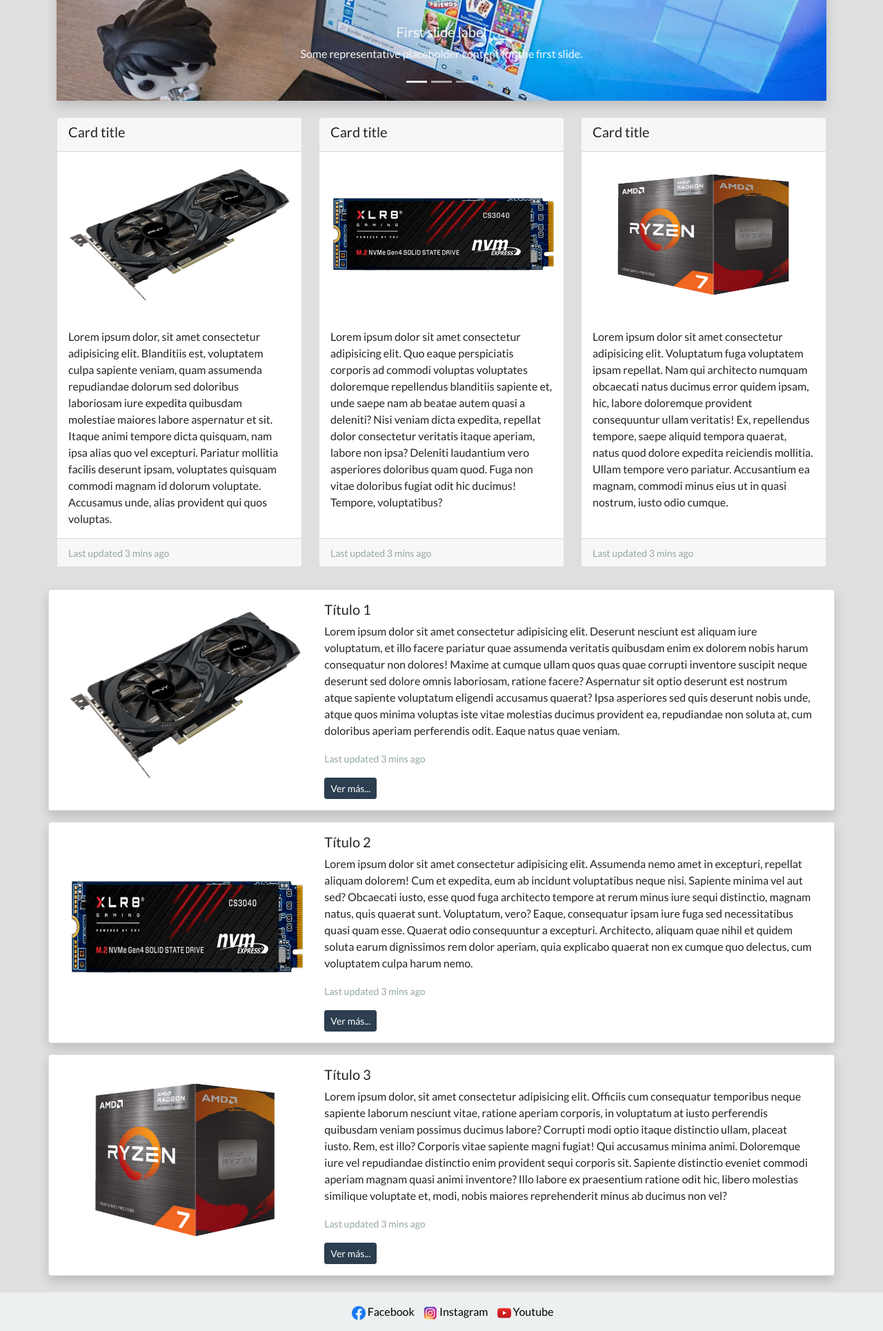
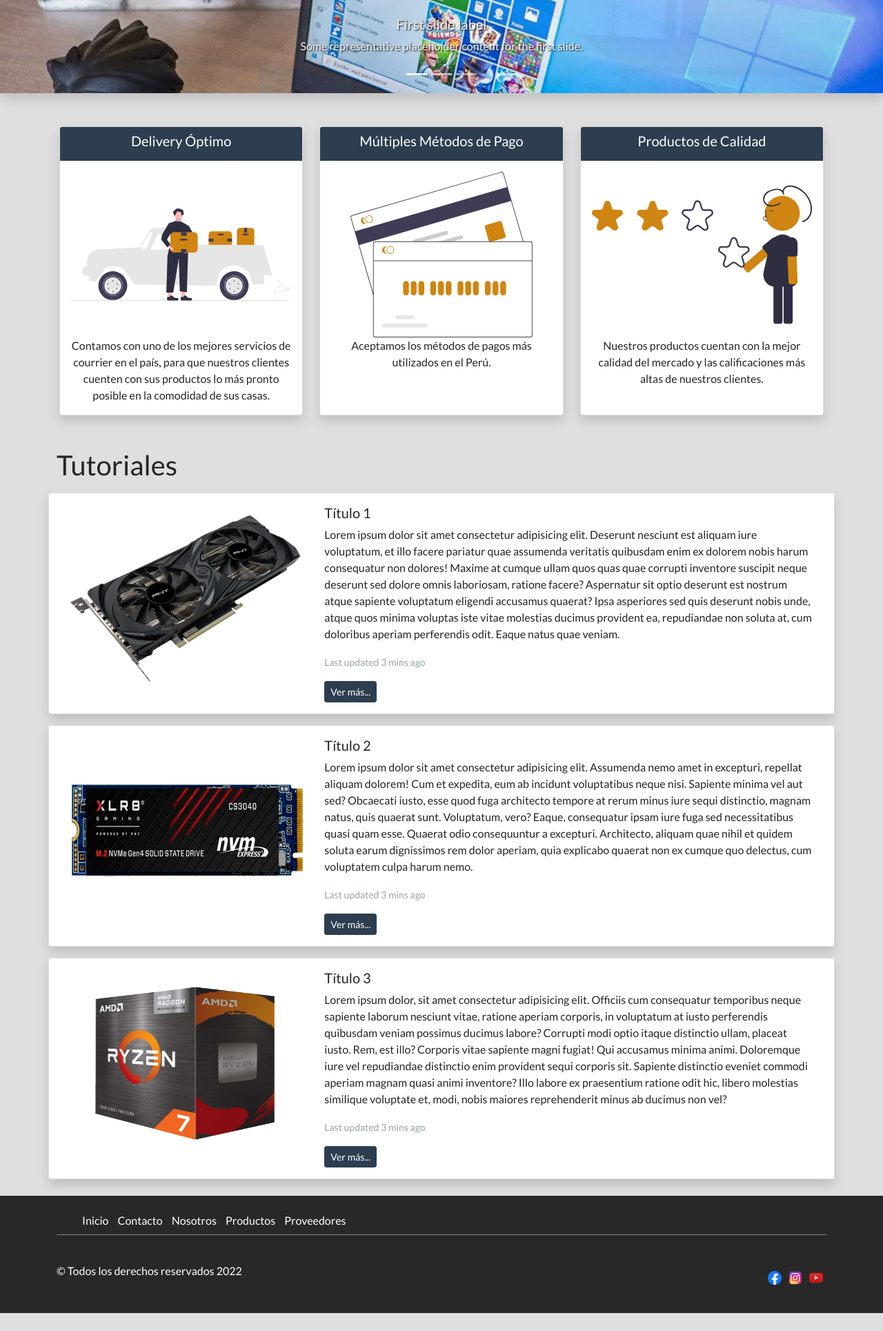
Before and after one commit to jesus9314/quantumWolrdBootstrap, a website: page index.html in a window 1280 px wide. Shown: the part 470-2399 px from the top of the page at 69% size. After the commit the page ends 2373 px from the top, so only its background shows below. Drawn offline with Linux system fonts and the light colour scheme.

Commit message:
Modificacion del footer

```diff
--- a/css/style2.css
+++ /dev/null
@@ -1,154 +0,0 @@
-@charset "UTF-8";
-/*Estilos Globales */
-body {
-  background-color: #dfdfdf;
-  padding-top: 6.5rem; }
-
-/*Personalizando el Carrusel*/
-.carousel-item {
-  height: 32rem; }
-
-/*Personalizamos el logo*/
-#mainLogo {
-  height: 3rem;
-  padding: 2px; }
-
-/*tamaño estandar a las imágenes*/
-.card-img-top {
-  height: 15rem; }
-
-.card-img {
-  height: 19rem; }
-
-.img-thumbnail {
-  height: 18rem; }
-
-.product {
-  height: 15rem; }
-
-.prov {
-  height: 13rem; }
-
-.sec {
-  height: 15rem; }
-
-/*Media Query*/
-@media (max-width: 992px) {
-  .card-img-top {
-    height: 32rem; }
-  .card-img {
-    height: 15rem; }
-  .img-thumbnail {
-    height: 13rem; }
-  .product {
-    height: 10rem; }
-  .prov {
-    height: 9rem; }
-  .sec {
-    height: 10rem; } }
-
-@media (max-width: 768px) {
-  .card-img {
-    height: 100%; }
-  .carousel-item {
-    height: 100%; }
-  .img-thumbnail {
-    height: 10rem; }
-  .product {
-    height: 22rem; }
-  .prov {
-    height: 15rem; }
-  .sec {
-    height: 20rem; }
-  .footer .container li {
-    display: block; } }
-
-@media (max-width: 576px) {
-  .card-img-top {
-    width: 100%;
-    height: 100%; }
-  .img-thumbnail {
-    height: 20rem; }
-  .product {
-    height: 18rem; } }
-
-@media (min-width: 769px) {
-  .carousel-item {
-    height: 32rem; } }
-
-/*Animaciones*/
-.animation {
-  animation-duration: 2s;
-  animation-name: appear;
-  animation-iteration-count: 1; }
-
-@keyframes appear {
-  0% {
-    opacity: 0; }
-  100% {
-    opacity: 1; } }
-
-.zoomb {
-  transition: transform 1s; }
-  .zoomb:hover {
-    transform: scale(1.1);
-    box-shadow: 5px 5px 5px 0px #5e5e5e; }
-
-.zoom {
-  transition: transform .8s; }
-  .zoom:hover {
-    transform: scale(1.2); }
-
-.item {
-  transition: 1s; }
-  .item:hover {
-    transform: translate(5px, -5px); }
-
-.item .card-header:hover {
-  color: #3737a5; }
-
-/*Pie de página */
-.footer {
-  padding: 20px; }
-  .footer .container ul {
-    list-style: none;
-    margin: auto; }
-    .footer .container ul li {
-      display: inline;
-      padding: 0px 5px; }
-      .footer .container ul li a {
-        text-decoration: none;
-        color: black;
-        transition: 0.5s; }
-        .footer .container ul li a:hover {
-          text-shadow: 3px 2px 5px #5e5e5e; }
-      .footer .container ul li img {
-        width: 20px; }
-
-/*Asignamos un margin auto a la lista para que se mantenga centrado el contenido*/
-.footer .container ul {
-  list-style: none;
-  margin: auto; }
-
-.footer .container li {
-  display: inline;
-  padding: 0px 5px; }
-
-/*Cambiamos los estilos por defecto de los enlaces que están dentro de la lista*/
-.footer .container ul li a {
-  text-decoration: none;
-  color: black;
-  transition: 0.5s; }
-
-.footer .container ul li a:hover {
-  text-shadow: 3px 2px 5px #5e5e5e; }
-
-/*Damos un tamaño a las imágenes dentro de la lista*/
-.footer .container ul li img {
-  width: 20px; }
-
-/*Media query*/
-@media (max-width: 768px) {
-  .footer .container li {
-    display: block;
-    padding: 5px 0px; } }
--- a/index.html
+++ b/index.html
@@ -1,5 +1,5 @@
 <!DOCTYPE html>
-<html lang="en" class="h-100">
+<html lang="es">
 	<head>
 		<meta charset="utf-8" />
 		<meta name="viewport" content="width=device-width, initial-scale=1" />
@@ -11,13 +11,13 @@
 		<link href="css/bootstrap.min.css" rel="stylesheet" />
 		<link href="css/style.css" rel="stylesheet" />
 	</head>
-	<body class="d-flex flex-column h-100">
+	<body>
 		<header>
 			<!-- navbar -->
 			<nav
 				class="navbar navbar-expand-md bg-primary navbar-dark fixed-top border-3 border-bottom border-warning"
 			>
-				<div class="container">
+				<div class="container-fluid">
 					<a class="navbar-brand" href="index.html">
 						<img
 							src="assets/logo_vector.png"
@@ -62,8 +62,7 @@
 		</header>
 
 		<!-- Contenido Principal -->
-		<main class="flex-shrink-0">
-			<div class="container">
+		<main>
 			<section>
 				<!--Carrusel Principal-->
 				<div
@@ -98,28 +97,21 @@
 							<img src="assets/carrousel1.webp" class="d-block w-100" alt="..." />
 							<div class="carousel-caption d-none d-md-block">
 								<h5>First slide label</h5>
-									<p>
-										Some representative placeholder content for the first slide.
-									</p>
+								<p>Some representative placeholder content for the first slide.</p>
 							</div>
 						</div>
 						<div class="carousel-item">
 							<img src="assets/carrousel2.jpg" class="d-block w-100" alt="..." />
 							<div class="carousel-caption d-none d-md-block">
 								<h5>Second slide label</h5>
-									<p>
-										Some representative placeholder content for the second
-										slide.
-									</p>
+								<p>Some representative placeholder content for the second slide.</p>
 							</div>
 						</div>
 						<div class="carousel-item">
 							<img src="assets/carrousel3.jpeg" class="d-block w-100" alt="..." />
 							<div class="carousel-caption d-none d-md-block">
 								<h5>Third slide label</h5>
-									<p>
-										Some representative placeholder content for the third slide.
-									</p>
+								<p>Some representative placeholder content for the third slide.</p>
 							</div>
 						</div>
 					</div>
@@ -143,82 +135,72 @@
 					</button>
 				</div>
 			</section>
-				<section class="my-4">
+			<div class="container">
+				<section class="my-5 mx-1">
 					<!--Tarjetas de secciones-->
 					<div class="row row-cols-1 row-cols-md-3 g-4">
 						<div class="col">
-							<div class="card h-100">
-								<div class="card-header">
-									<h5 class="card-title">Card title</h5>
+							<div class="card h-100 shadow zoom">
+								<div class="card-header bg-primary">
+									<h5 class="card-title textWhite text-center">
+										Delivery Óptimo
+									</h5>
 								</div>
-								<img src="assets/pc_2.png" class="card-img-top zoom sec" alt="..." />
 								<div class="card-body">
-									<p class="card-text">
-										Lorem ipsum dolor, sit amet consectetur adipisicing elit.
-										Blanditiis est, voluptatem culpa sapiente veniam, quam
-										assumenda repudiandae dolorum sed doloribus laboriosam iure
-										expedita quibusdam molestiae maiores labore aspernatur et
-										sit. Itaque animi tempore dicta quisquam, nam ipsa alias quo
-										vel excepturi. Pariatur mollitia facilis deserunt ipsam,
-										voluptates quisquam commodi magnam id dolorum voluptate.
-										Accusamus unde, alias provident qui quos voluptas.
+									<img
+										src="assets/img/delivery.svg"
+										class="card-img-top sec"
+										alt="..."
+									/>
+									<p class="card-text text-center">
+										Contamos con uno de los mejores servicios de courrier en el
+										país, para que nuestros clientes cuenten con sus productos
+										lo más pronto posible en la comodidad de sus casas.
 									</p>
-								</div>
-								<div class="card-footer">
-									<small class="text-muted">Last updated 3 mins ago</small>
 								</div>
 							</div>
 						</div>
 						<div class="col">
-							<div class="card h-100">
-								<div class="card-header">
-									<h5 class="card-title">Card title</h5>
+							<div class="card h-100 shadow zoom">
+								<div class="card-header bg-primary">
+									<h5 class="card-title textWhite text-center">
+										Múltiples Métodos de Pago
+									</h5>
 								</div>
-								<img src="assets/pc_3.png" class="card-img-top zoom sec" alt="..." />
 								<div class="card-body">
-									<p class="card-text">
-										Lorem ipsum dolor sit amet consectetur adipisicing elit. Quo
-										eaque perspiciatis corporis ad commodi voluptas voluptates
-										doloremque repellendus blanditiis sapiente et, unde saepe
-										nam ab beatae autem quasi a deleniti? Nisi veniam dicta
-										expedita, repellat dolor consectetur veritatis itaque
-										aperiam, labore non ipsa? Deleniti laudantium vero
-										asperiores doloribus quam quod. Fuga non vitae doloribus
-										fugiat odit hic ducimus! Tempore, voluptatibus?
+									<img
+										src="assets/img/undraw_credit_card_re_blml.svg"
+										class="card-img-top sec"
+										alt="..."
+									/>
+									<p class="card-text text-center">
+										Aceptamos los métodos de pagos más utilizados en el Perú.
 									</p>
-								</div>
-
-								<div class="card-footer">
-									<small class="text-muted">Last updated 3 mins ago</small>
 								</div>
 							</div>
 						</div>
 						<div class="col">
-							<div class="card h-100">
-								<div class="card-header">
-									<h5 class="card-title">Card title</h5>
+							<div class="card h-100 shadow zoom">
+								<div class="card-header textWhite bg-primary">
+									<h5 class="card-title text-center">Productos de Calidad</h5>
 								</div>
-								<img src="assets/pc_4.png" class="card-img-top zoom sec" alt="..." />
 								<div class="card-body">
-									<p class="card-text">
-										Lorem ipsum dolor sit amet consectetur adipisicing elit.
-										Voluptatum fuga voluptatem ipsam repellat. Nam qui
-										architecto numquam obcaecati natus ducimus error quidem
-										ipsam, hic, labore doloremque provident consequuntur ullam
-										veritatis! Ex, repellendus tempore, saepe aliquid tempora
-										quaerat, natus quod dolore expedita reiciendis mollitia.
-										Ullam tempore vero pariatur. Accusantium ea magnam, commodi
-										minus eius ut in quasi nostrum, iusto odio cumque.
+									<img
+										src="assets/img/review.svg"
+										class="card-img-top sec"
+										alt="..."
+									/>
+									<p class="card-text text-center">
+										Nuestros productos cuentan con la mejor calidad del mercado
+										y las calificaciones más altas de nuestros clientes.
 									</p>
-								</div>
-								<div class="card-footer">
-									<small class="text-muted">Last updated 3 mins ago</small>
 								</div>
 							</div>
 						</div>
 					</div>
 				</section>
 				<section>
+					<h2>Tutoriales</h2>
 					<!--Tutoriales-->
 					<div class="row py-2">
 						<div class="card mb-3 animation shadow">
@@ -342,12 +324,46 @@
 		</main>
 
 		<!--Footer-->
-		<footer class="footer mt-auto py-3 bg-light">
-			<div class="container text-center">
-				<ul>
-					<li><img src="assets/facebook.png" alt="" /><a href="#"> Facebook</a></li>
-					<li><img src="assets/instagram.png" alt="" /><a href="#"> Instagram</a></li>
-					<li><img src="assets/youtube.png" alt="" /><a href="#"> Youtube</a></li>
+		<footer class="footer py-3">
+			<div class="container">
+				<ul class="py-2 border-bottom border-1 border-dark">
+					<li>
+						<a href="">Inicio</a>
+					</li>
+					<li>
+						<a href="">Contacto</a>
+					</li>
+					<li>
+						<a href="">Nosotros</a>
+					</li>
+					<li>
+						<a href="">Productos</a>
+					</li>
+					<li>
+						<a href="">Proveedores</a>
+					</li>
+				</ul>
+				<div class="derechos pt-4 pb-2">
+					<p>
+						&#169; Todos los derechos reservados 2022
+					</p>
+					<ul class="py-2" id="redesSociales">
+						<li>
+							<a href="#">
+								<img src="assets/facebook.png" alt="" title="Facebook" />
+							</a>
+						</li>
+						<li>
+							<a href="#">
+								<img src="assets/instagram.png" alt="" title="Instagram" />
+							</a>
+						</li>
+						<li>
+							<a href="#">
+								<img src="assets/youtube.png" alt="" title="Youtube" />
+							</a>
+						</li>
+				</div>
 				</ul>
 			</div>
 		</footer>
--- a/scss/_animaciones.scss
+++ b/scss/_animaciones.scss
@@ -24,7 +24,7 @@
     transition: transform .8s;
     &:hover
     {
-        transform: scale(1.2);
+        transform: scale(1.01);
     }
 }
 .item{
--- a/scss/_footer.scss
+++ b/scss/_footer.scss
@@ -1,20 +1,21 @@
 /*Pie de página */
 .footer {
 	padding: 20px;
+    background-color: #282828;
+    height: 170px;
+    color: white;
         .container{
             ul{
                 list-style: none;
-            margin: auto;
                 li{
                     display: inline;
                     padding: 0px 5px;
                     a{
                         text-decoration: none;
-                    color: black;
+                        color: white;
                         transition: 0.5s;
                         &:hover{
-                        text-shadow: 3px 2px 5px black;
-                    }
+                            text-decoration: underline;
                         }
                         img{
                             width: 20px;
@@ -22,6 +23,18 @@
                     }
                 }
             }
+            .derechos{
+                display: flex;
+                flex-flow: row nowrap;
+                justify-content: space-between;
+            }
+        }
+
+    }
+    #redesSociales{
+        display: flex;
+        flex-flow: row wrap;
+        justify-content: end;
     }
     /*Media query*/
     @media (max-width: 768px){
--- a/scss/_peronalizar.scss
+++ b/scss/_peronalizar.scss
@@ -1,7 +1,12 @@
 /*Estilos Globales */
+*{
+    margin: 0;
+    padding: 0;
+    box-sizing: border-box;
+}
 body{
     background-color: $bg-color;
-    padding-top: 6.5rem;
+    padding-top: 5.8rem;
 }
 /*Personalizando el Carrusel*/
 .carousel-item {
@@ -31,3 +36,9 @@
 .sec{
     height: 15rem;
 }
+.carousel-caption{
+    text-shadow: 1px 1px 2px black;
+}
+.textWhite{
+    color: white;
+}
```
Also changed, not shown: pages/contactanos.html (+40 -6 lines), pages/nosotros.html (+40 -6 lines), pages/productos.html (+40 -6 lines), pages/proveedores.html (+40 -6 lines), assets/img/CPU_Isometric.svg (added), assets/img/delivery.svg (added), assets/img/review.svg (added), assets/img/undraw_credit_card_re_blml.svg (added), css/style.css. Lines whose indentation alone changed are shown as unchanged.
